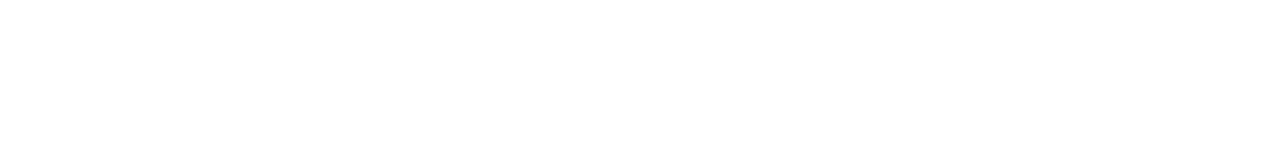
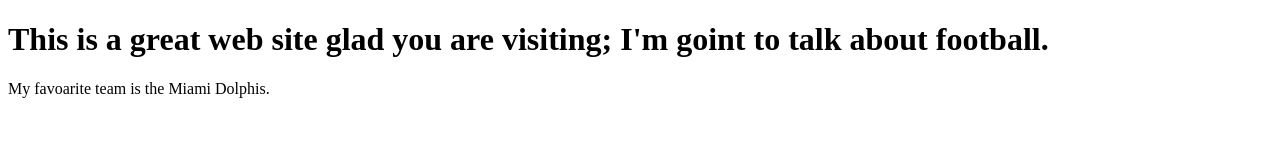
Before and after one commit to sgolanka/explorrrring, a plain HTML site: page index.html in a window 1280 px wide. Drawn offline with Linux system fonts and the light colour scheme.

Commit message:
Added headline and paragraph.

```diff
--- a/index.html
+++ b/index.html
@@ -1,6 +1,8 @@
 <!DOCTYPE html>
 <html>
  <body>
+	<h1>This is a great web site glad you are visiting; I'm goint to talk about football.</h1>
+   	<p>My favoarite team is the Miami Dolphis.</p>
 
  </body>
 </html>
```
